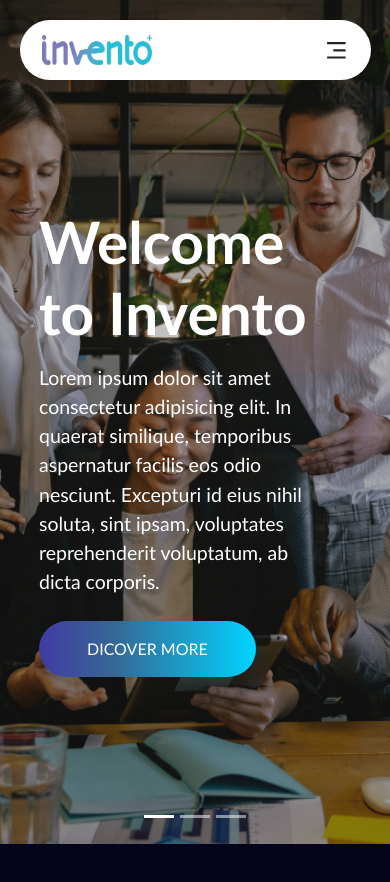
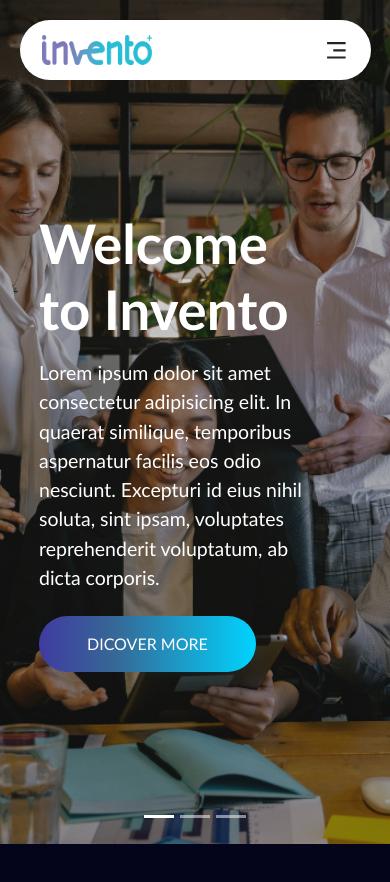
Before and after one commit to Shobby789/upwork-interview_project, a React (Create React App) app: page / in a window 390 px wide. Shown: the top 882 px of the page. Built offline with nearby package versions, Linux system fonts and the light colour scheme.

Commit message:
changed some css

```diff
--- a/src/components/header/Header.css
+++ b/src/components/header/Header.css
@@ -62,7 +62,7 @@
     left: 10%;
   }
   .carousel-caption > h1 {
-    font-size: 15vw;
+    font-size: 14vw;
   }
 
   .carousel-caption > p {
```
